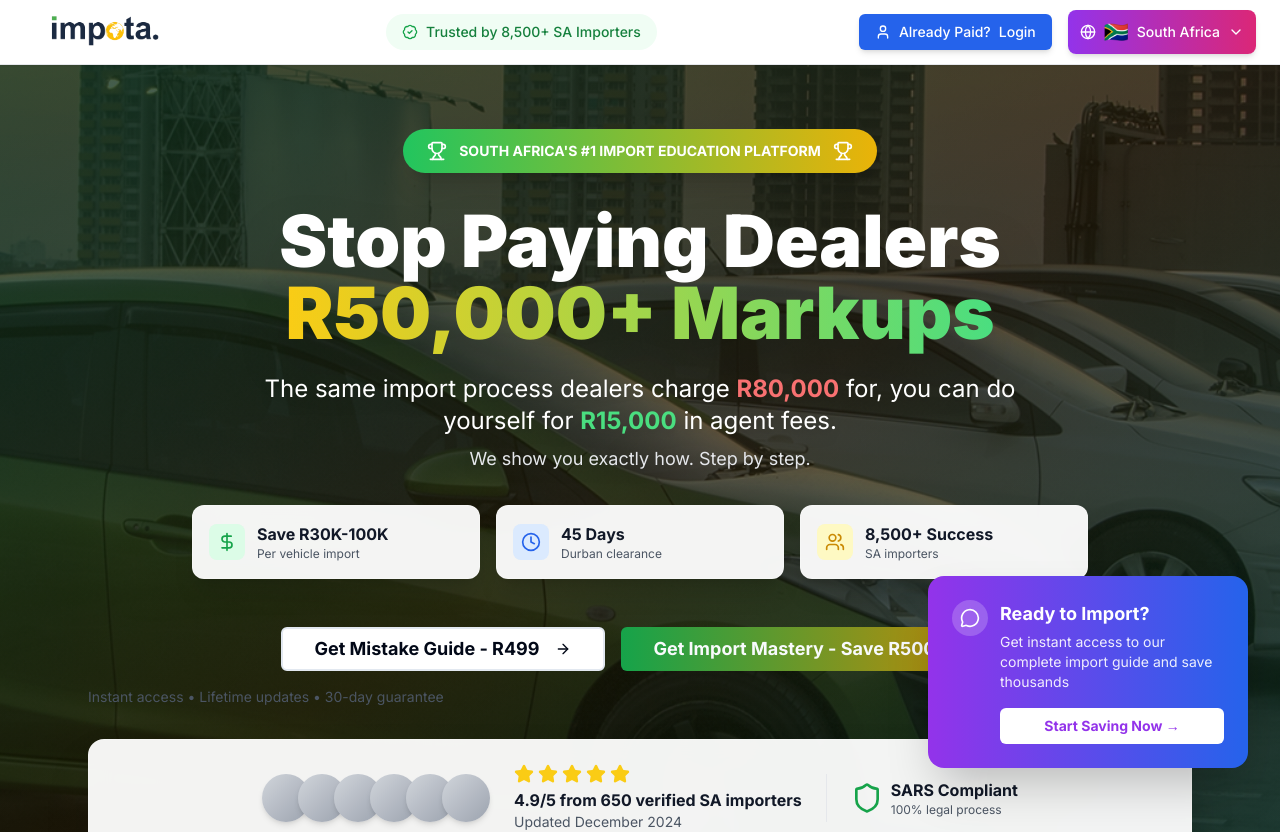
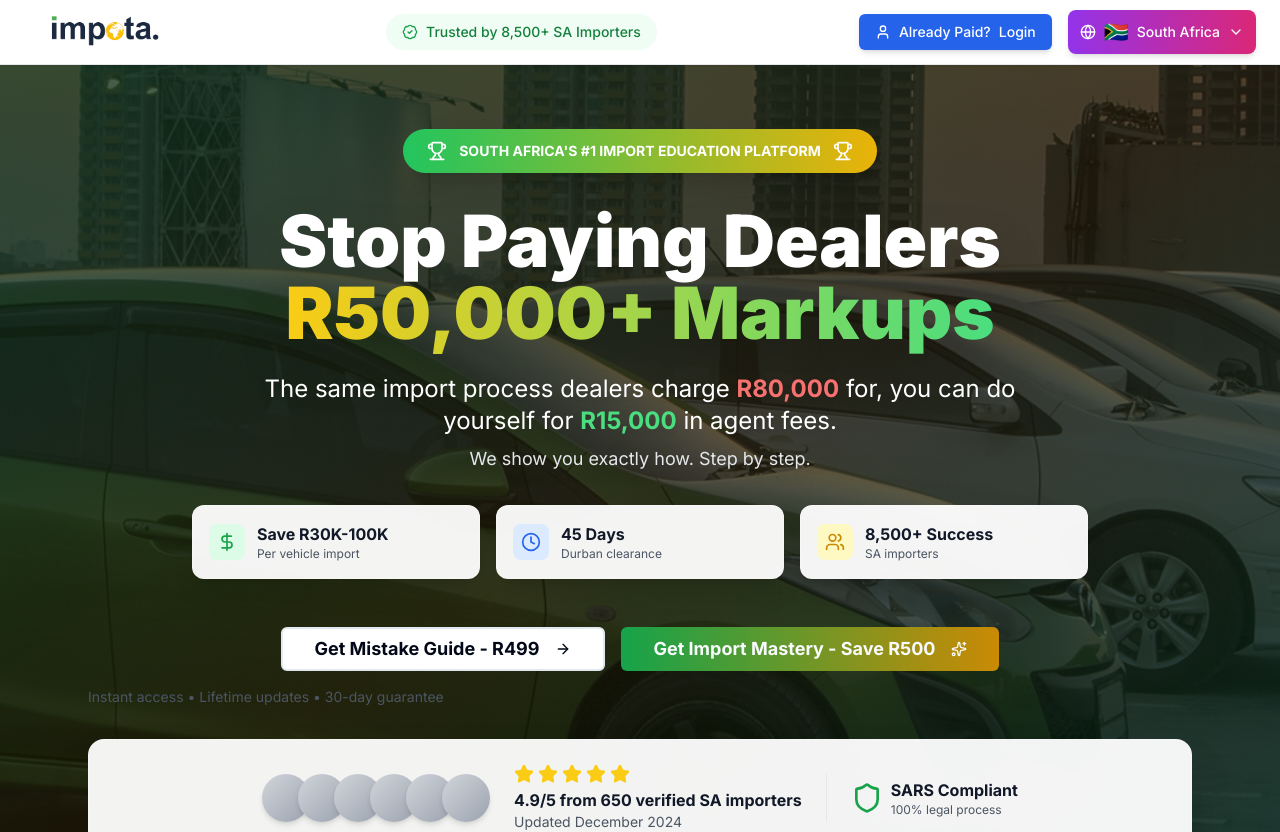
Before and after one commit to Mvula88/calculator, a Next.js app: page /za/guide in a window 1280 px wide. Shown: the top 832 px of the page. Built offline with nearby package versions, Linux system fonts and the light colour scheme.

Commit message:
Remove distracting floating signup button from all guide pages - better UX

```diff
--- a/app/bw/guide/page.tsx
+++ b/app/bw/guide/page.tsx
@@ -38,14 +38,12 @@ import {
 import CountrySelector from '@/components/CountrySelector'
 import GuideHeader from '@/components/GuideHeader'
 import StickySignupHeader from '@/components/StickySignupHeader'
-import FloatingSignupButton from '@/components/FloatingSignupButton'
 
 export default function BotswanaGuidePage() {
 
   return (
     <main className="min-h-screen bg-gradient-to-b from-slate-50 via-white to-slate-50">
       <StickySignupHeader country="bw" />
-      <FloatingSignupButton country="bw" />
       <CountrySelector />
       <GuideHeader
         country="bw"
--- a/app/na/guide/page.tsx
+++ b/app/na/guide/page.tsx
@@ -39,7 +39,6 @@ import {
 import CountrySelector from '@/components/CountrySelector'
 import GuideHeader from '@/components/GuideHeader'
 import StickySignupHeader from '@/components/StickySignupHeader'
-import FloatingSignupButton from '@/components/FloatingSignupButton'
 
 // SEO-optimized FAQ data - General info only, specifics in paid guide
 const faqs = [
@@ -70,7 +69,6 @@ export default function NamibiaGuidePage() {
 
       <main className="min-h-screen bg-gradient-to-b from-slate-50 via-white to-slate-50" itemScope itemType="https://schema.org/Guide">
       <StickySignupHeader country="na" />
-      <FloatingSignupButton country="na" />
       <CountrySelector />
       <GuideHeader
         country="na"
--- a/app/za/guide/page.tsx
+++ b/app/za/guide/page.tsx
@@ -38,14 +38,12 @@ import {
 import CountrySelector from '@/components/CountrySelector'
 import GuideHeader from '@/components/GuideHeader'
 import StickySignupHeader from '@/components/StickySignupHeader'
-import FloatingSignupButton from '@/components/FloatingSignupButton'
 
 export default function SouthAfricaGuidePage() {
 
   return (
     <main className="min-h-screen bg-gradient-to-b from-slate-50 via-white to-slate-50">
       <StickySignupHeader country="za" />
-      <FloatingSignupButton country="za" />
       <CountrySelector />
       <GuideHeader
         country="za"
--- a/app/zm/guide/page.tsx
+++ b/app/zm/guide/page.tsx
@@ -38,14 +38,12 @@ import {
 import CountrySelector from '@/components/CountrySelector'
 import GuideHeader from '@/components/GuideHeader'
 import StickySignupHeader from '@/components/StickySignupHeader'
-import FloatingSignupButton from '@/components/FloatingSignupButton'
 
 export default function ZambiaGuidePage() {
 
   return (
     <main className="min-h-screen bg-gradient-to-b from-slate-50 via-white to-slate-50">
       <StickySignupHeader country="zm" />
-      <FloatingSignupButton country="zm" />
       <CountrySelector />
       <GuideHeader
         country="zm"
```
